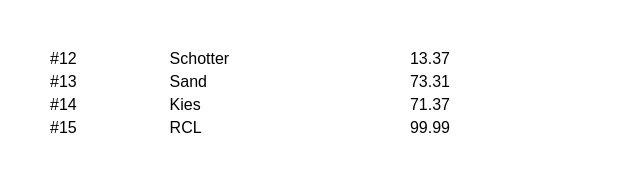
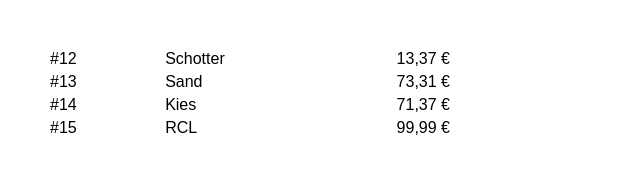
Before and after one commit to cjost1988/old-kata-git-bisect, a React (Create React App) app: page / in a window 1280 px wide. Shown: the top 187 px of the page, without its empty margins (0-640 px from the left). Built offline with nearby package versions, Linux system fonts and the light colour scheme.

Commit message:
feat: price formatting

```diff
--- a/package.json
+++ b/package.json
@@ -12,6 +12,7 @@
     "@types/react-dom": "^18.0.8",
     "react": "^18.2.0",
     "react-dom": "^18.2.0",
+    "react-intl": "^6.2.1",
     "react-scripts": "5.0.1",
     "typescript": "^4.8.4",
     "web-vitals": "^2.1.4"
--- a/src/App.tsx
+++ b/src/App.tsx
@@ -1,5 +1,6 @@
 import React from 'react';
 import './App.css';
+import {FormattedNumber} from "react-intl";
 
 const products: Array<Product> = [
     {
@@ -29,9 +30,11 @@ function App() {
     <div className="App">
         <div className="product-list">
             {products.map((product: Product) => [
-                <div>#{product.id}</div>,
-                <div>{product.title}</div>,
-                <div className="product-list-item-price">{product.price}</div>,
+                <div key={'id' + product.id}>#{product.id}</div>,
+                <div key={'title' + product.id}>{product.title}</div>,
+                <div key={'price' + product.id} className="product-list-item-price">
+                    <FormattedNumber value={product.price} style="currency" currency="EUR"/>
+                </div>,
             ])}
         </div>
     </div>
--- a/src/index.tsx
+++ b/src/index.tsx
@@ -3,13 +3,16 @@ import ReactDOM from 'react-dom/client';
 import './index.css';
 import App from './App';
 import reportWebVitals from './reportWebVitals';
+import {IntlProvider} from "react-intl";
 
 const root = ReactDOM.createRoot(
   document.getElementById('root') as HTMLElement
 );
 root.render(
   <React.StrictMode>
-    <App />
+      <IntlProvider messages={{}} locale="de" defaultLocale="de">
+        <App />
+      </IntlProvider>
   </React.StrictMode>
 );
 
```
Also changed, not shown: 2 other files (tests, documents, lock files or other folders).
